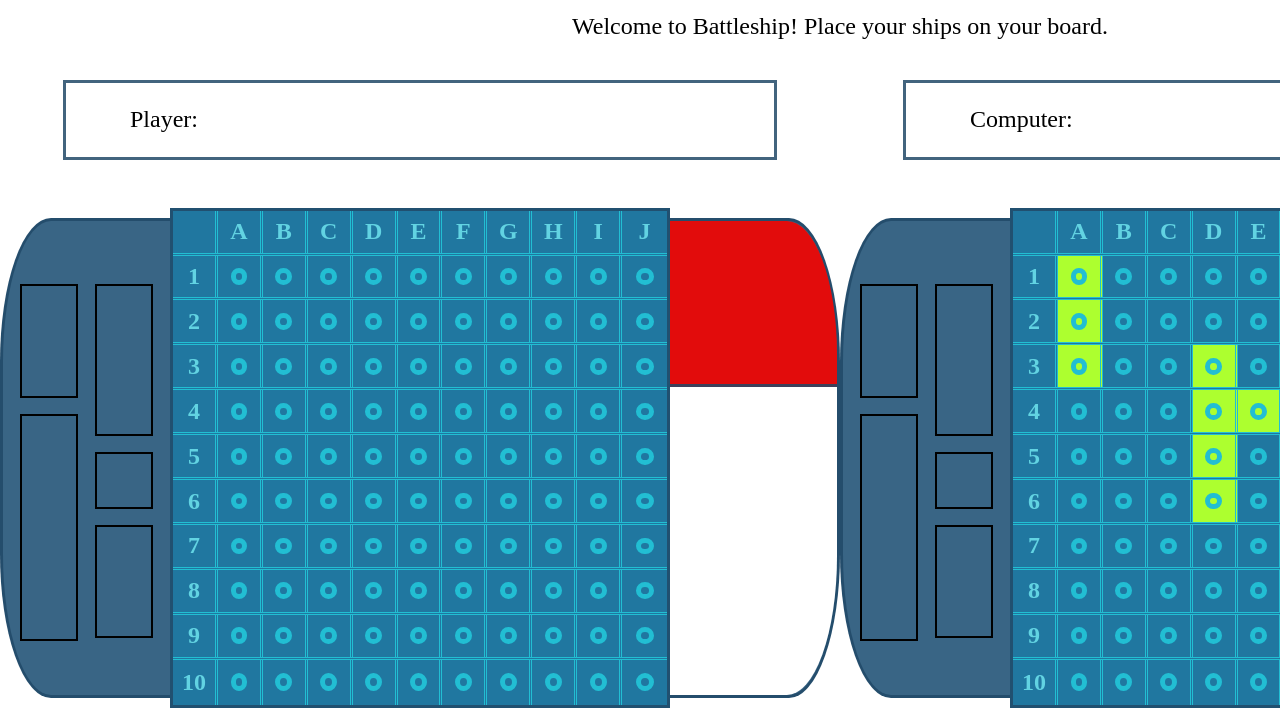
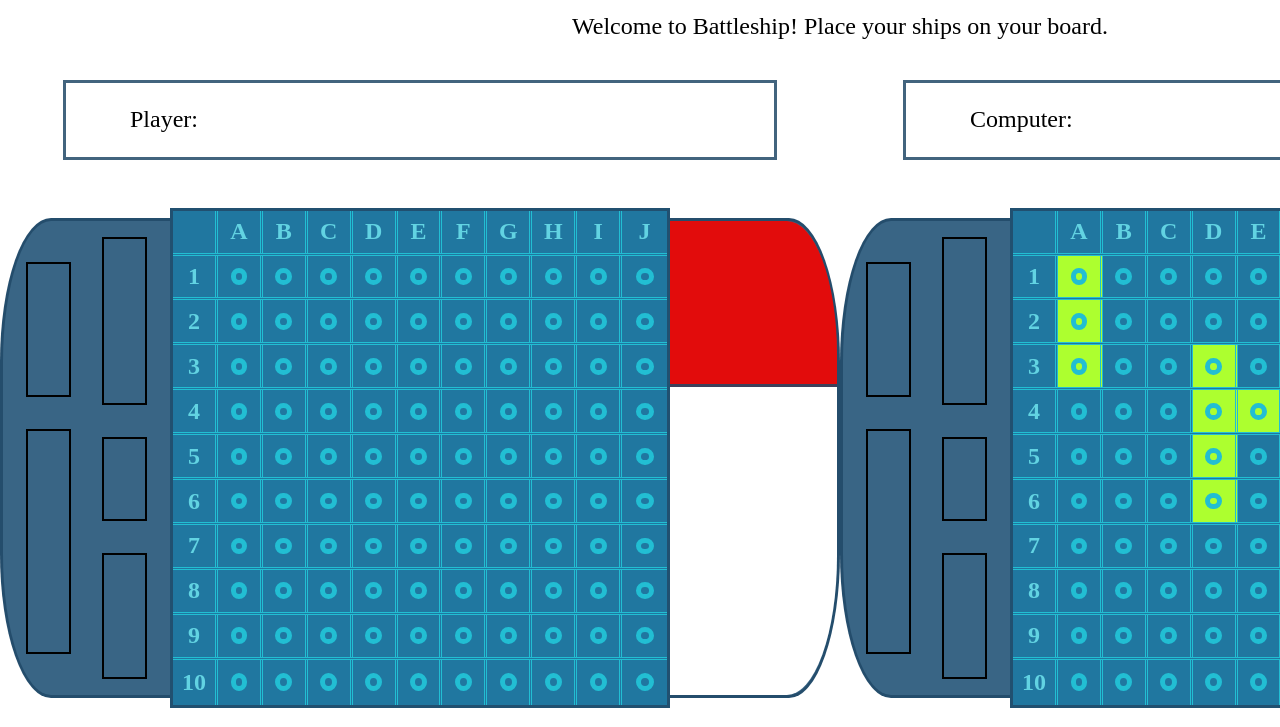
Before and after one commit to ajwjung/battleship, a website built with webpack: page src/index.html in a window 1280 px wide. Shown: the part 73-800 px from the top of the page. Built offline with nearby package versions, Linux system fonts and the light colour scheme.

Commit message:
style: Resize ship blocks and change alignment

```diff
--- a/src/styles/style.css
+++ b/src/styles/style.css
@@ -91,10 +91,17 @@ h1 {
 }
 
 /* Styles for Gameboards*/
-.board,
-.left-panel {
+.board {
     display: flex;
     align-items: center;
+}
+
+.left-panel,
+.left-ships,
+.right-ships {
+    display: flex;
+    align-items: center;
+    justify-content: center;
 }
 
 .main-grid {
@@ -125,7 +132,6 @@ h1 {
 .right-panel {
     height: 480px;
     width: 170px;
-    justify-content: center;
     border: var(--border);
     background: var(--blue);
 }
@@ -139,7 +145,8 @@ h1 {
 
 .left-ships,
 .right-ships {
-    height: 80%;
+    flex-direction: column;
+    height: 100%;
     width: 35%;
 }
 
@@ -147,24 +154,24 @@ h1 {
 .right-ships > * {
     border: 2px solid;
     margin: 1rem 0;
-    width: 100%;
+    width: 45px;
 }
 
 .carrier {
-    height: 60%;
+    height: 225px;
 }
 
 .battleship {
-    height: 40%;
+    height: 180px;
 }
 
 .destroyer,
 .submarine {
-    height: 30%;
+    height: 135px;
 }
 
 .patrol {
-    height: 15%;
+    height: 90px;
 }
 
 .highlight {
```
